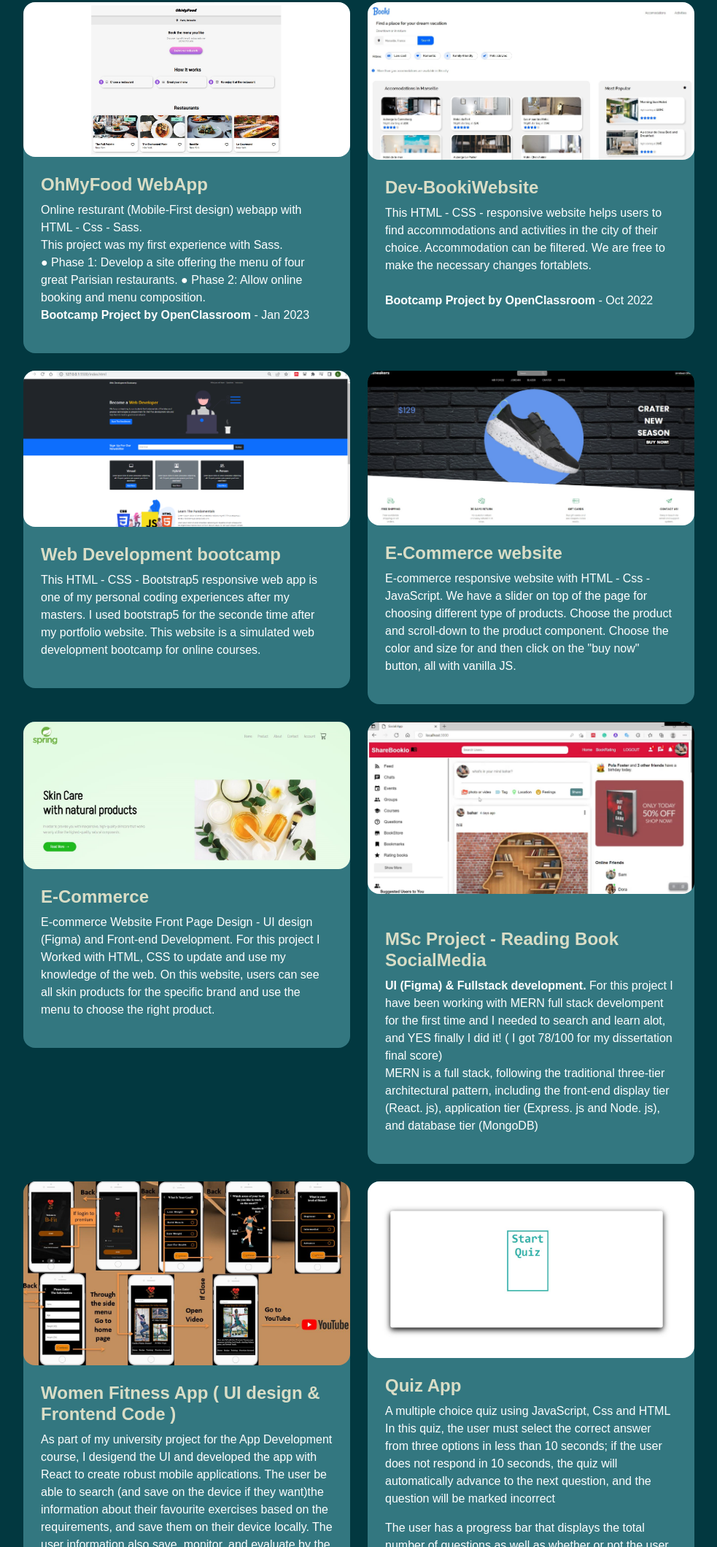
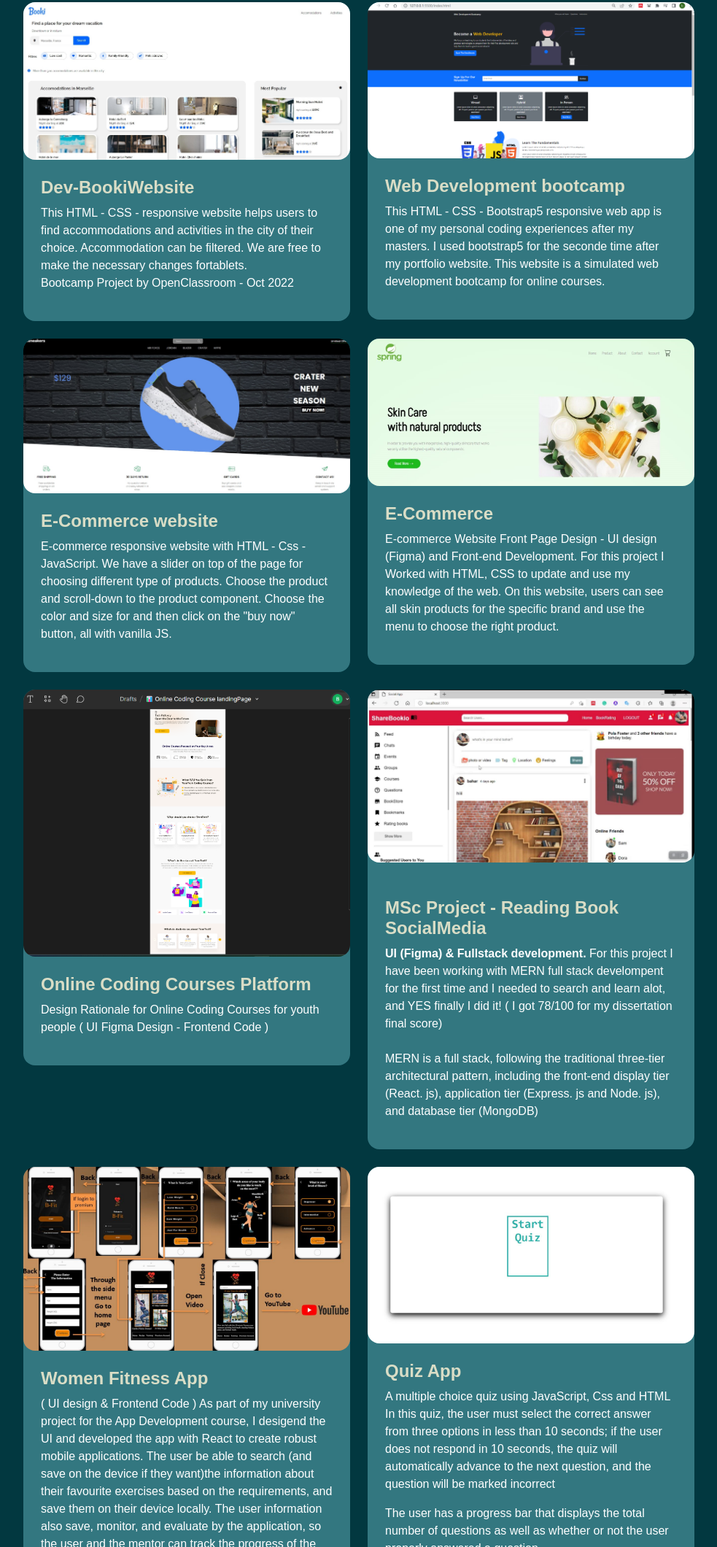
Before and after one commit to baharsaghafi/BaharSghPortfolio2023, a plain HTML site: page project.html in a window 1280 px wide. Shown: the part 680-2800 px from the top of the page at 73% size, without its empty margins (268-1251 px from the left). Drawn offline with Linux system fonts and the light colour scheme; a web font is replaced by a local one.

Commit message:
add project

```diff
--- a/project.html
+++ b/project.html
@@ -57,20 +57,6 @@
                     <div class="col-md-6" data-aos="fade-up" data-aos-delay="300">
                         <div class="card-custom rounded-4 bg-base shadow-effect">
                             <div class="card-custom-image rounded-4">
-                               <a href="https://baharsaghafi.github.io/OhMyFoodProject/" target="_blank"><img class="rounded-4" src="./assets/images/myfood.jpg" alt=""></a>
-                            </div>
-                            <div class="card-custom-content p-4">
-                                <h4> Online Coding Courses Platform </h4>
-                                <p> Design Rationale for Online Coding Courses for youth people ( UI Figma Design - Frontend Code )
-                                    <br>This project was my first experience with Sass.<br>● Phase 1: Develop a site offering the menu of four great Parisian restaurants.<br> ● Phase 2: Allow online booking and menu composition. <br><br><b> Bootcamp Project by OpenClassroom </b> - Jan 2023
-                                </p>
-                                </p>
-                            </div>
-                        </div>
-                    </div>
-                    <div class="col-md-6" data-aos="fade-up" data-aos-delay="300">
-                        <div class="card-custom rounded-4 bg-base shadow-effect">
-                            <div class="card-custom-image rounded-4">
                                <a href="https://e-goldvolkswagen.netlify.app/" target="_blank"><img class="rounded-4" src="./assets/images/egolf.png" alt=""></a>
                             </div>
                             <div class="card-custom-content p-4">
@@ -90,7 +76,7 @@
                             </div>
                             <div class="card-custom-content p-4">
                                 <h4>OhMyFood WebApp</h4>
-                                <p> Online resturant (Mobile-First design) webapp with HTML - Css - Sass.<br>This project was my first experience with Sass.<br>● Phase 1: Develop a site offering the menu of four great Parisian restaurants. ● Phase 2: Allow online booking and menu composition. <br><b> Bootcamp Project by OpenClassroom </b> - Jan 2023
+                                <p> Online resturant (Mobile-First design) webapp with HTML - Css - Sass.<br>This project was my first experience with Sass.<br>● Phase 1: Develop a site offering the menu of four great Parisian restaurants.<br> ● Phase 2: Allow online booking and menu composition. <br><br><b> Bootcamp Project by OpenClassroom </b> - Jan 2023
                                 </p>
                                 </p>
                             </div>
@@ -104,7 +90,7 @@
                             <div class="card-custom-content p-4">
                                 <h4>Dev-BookiWebsite</h4>
                                 <p>This HTML - CSS - responsive website helps users to find accommodations and activities in the city of their choice. Accommodation can be filtered.
-                                  We are free to make the necessary changes fortablets.<br><br><b>Bootcamp Project by OpenClassroom </b> - Oct 2022
+                                  We are free to make the necessary changes fortablets.<br>Bootcamp Project by OpenClassroom - Oct 2022
                                 </p>
                             </div>
                         </div>
@@ -145,6 +131,19 @@
                             </div>
                         </div>
                     </div>
+                    <div class="col-md-6" data-aos="fade-up" data-aos-delay="300">
+                        <div class="card-custom rounded-4 bg-base shadow-effect">
+                            <div class="card-custom-image rounded-4">
+                               <a href="https://baharsaghafi.github.io/OhMyFoodProject/" target="_blank"><img class="rounded-4" src="./assets/images/Royal.png" alt=""></a>
+                            </div>
+                            <div class="card-custom-content p-4">
+                                <h4> Online Coding Courses Platform </h4>
+                                <p> Design Rationale for Online Coding Courses for youth people ( UI Figma Design - Frontend Code )
+                                </p>
+                                </p>
+                            </div>
+                        </div>
+                    </div>
                     <div class="col-md-6" data-aos="fade-up">
                         <div class="card-custom rounded-4 bg-base shadow-effect">
                             <div class="card-custom-image rounded-4">
@@ -153,7 +152,7 @@
                             <div class="card-custom-content p-4">
                                 <br>
                                 <h4>MSc Project - Reading Book SocialMedia </h4>
-                                <p><b>UI (Figma) & Fullstack development.</b> For this project I have been working with MERN full stack develompent for the first time and I needed to search and learn alot, and YES finally I did it! ( I got 78/100 for my dissertation final score) <br> MERN is a full stack, following the traditional three-tier architectural pattern, including the front-end display tier (React. js), application tier (Express. js and Node. js), and database tier (MongoDB)</p>
+                                <p><b>UI (Figma) & Fullstack development.</b> For this project I have been working with MERN full stack develompent for the first time and I needed to search and learn alot, and YES finally I did it! ( I got 78/100 for my dissertation final score) <br><br> MERN is a full stack, following the traditional three-tier architectural pattern, including the front-end display tier (React. js), application tier (Express. js and Node. js), and database tier (MongoDB)</p>
                             </div>
                         </div>
                     </div>
@@ -163,8 +162,8 @@
                                 <img class="rounded-4" src="./assets/images/mobileUI.JPG" alt="">
                             </div>
                             <div class="card-custom-content p-4">
-                                <h4> Women Fitness App ( UI design & Frontend Code )</h4>
-                                <p> As part of my university project for the App Development course, I desigend the UI and developed the app with React to create robust mobile applications.
+                                <h4> Women Fitness App </h4>
+                                <p> ( UI design & Frontend Code ) As part of my university project for the App Development course, I desigend the UI and developed the app with React to create robust mobile applications.
                                     The user be able to search (and save on the device if they want)the information about their favourite exercises based on the requirements, and save them on their device locally.
                                     The user information also save, monitor, and evaluate by the application, so the user and the mentor can track the progress of the exercise and improvement.
 
```
